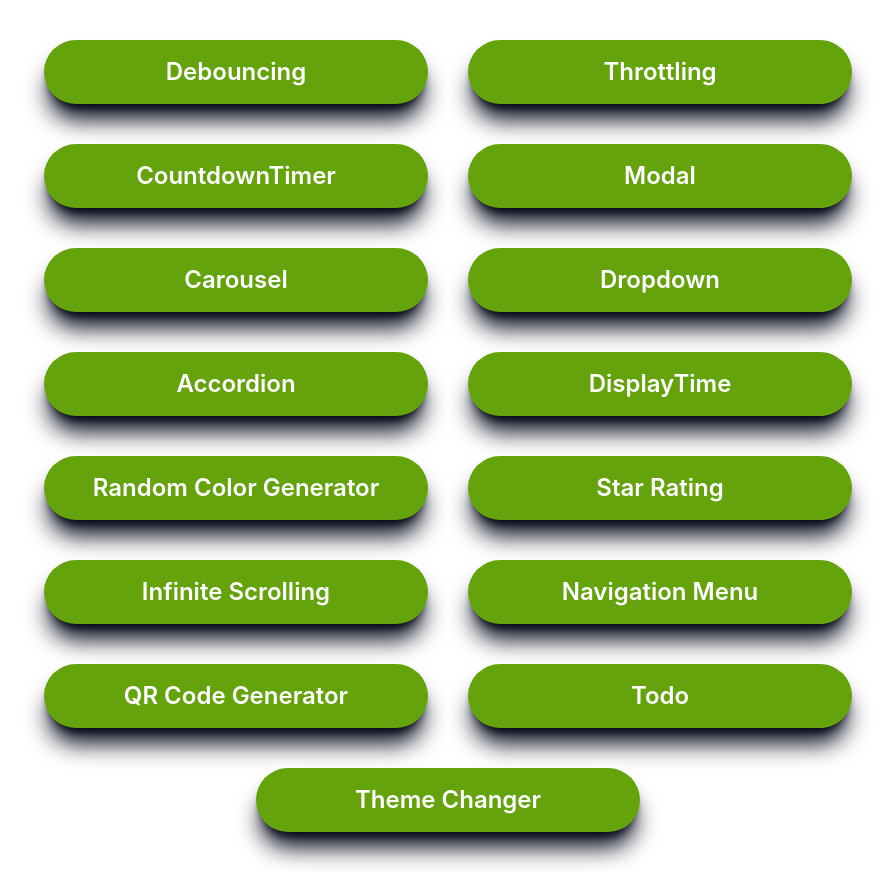
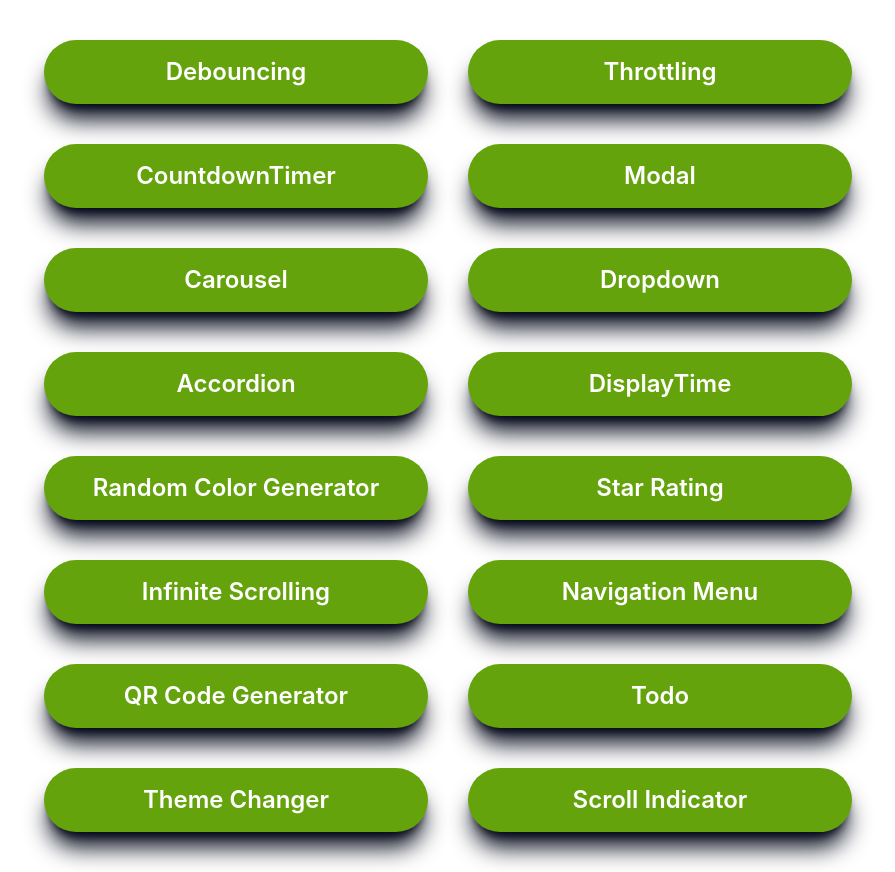
Before and after one commit to rajesh-ranjan-git/ReactReusableComponents, a React (Vite) app: page / in a window 1280 px wide. Shown: the whole page, without its empty margins (192-1087 px from the left). Built offline with nearby package versions, Linux system fonts and the light colour scheme.

Commit message:
Scroll Indicator

```diff
--- a/src/Components/Home.jsx
+++ b/src/Components/Home.jsx
@@ -61,6 +61,10 @@ const Home = () => {
 
   const handleThemeChanger = () => {
     navigate("/themeChanger");
+  };
+
+  const handleScrollIndicator = () => {
+    navigate("/scrollIndicator");
   };
 
   return (
@@ -155,6 +159,12 @@ const Home = () => {
       >
         Theme Changer
       </button>
+      <button
+        className="bg-lime-600 shadow-slate-950 shadow-xl p-4 rounded-full w-96 font-semibold text-2xl text-white"
+        onClick={handleScrollIndicator}
+      >
+        Scroll Indicator
+      </button>
     </div>
   );
 };
--- /dev/null
+++ b/src/Components/ScrollIndicator/ScrollIndicator.jsx
@@ -0,0 +1,62 @@
+import React, { useEffect, useState } from "react";
+import GoHome from "../GoHome";
+import Loader from "../Loader";
+
+const ScrollIndicator = () => {
+  const [posts, setPosts] = useState([]);
+  const [loading, setLoading] = useState(true);
+  const [scrolledWidth, setScrolledWidth] = useState(0);
+
+  const getPosts = async () => {
+    try {
+      const response = await fetch("https://dummyjson.com/posts?limit=100");
+      const data = await response.json();
+
+      if (data) {
+        setPosts(data.posts);
+        setLoading(false);
+      }
+    } catch (error) {
+      console.log("Error occurred while getting posts : ", error);
+      setLoading(false);
+    }
+  };
+
+  const handleScroll = (e) => {
+    const height = e.target.scrollHeight - e.target.clientHeight;
+    const howMuchScrolled = e.target.scrollTop;
+    setScrolledWidth((howMuchScrolled / height) * 100);
+  };
+
+  useEffect(() => {
+    getPosts();
+  }, []);
+
+  return (
+    <div className="flex flex-col items-center h-screen">
+      <h1 className="p-5 text-5xl">Scroll Indicator</h1>
+      <div
+        className="relative flex flex-col items-center border border-lime-600 rounded-xl w-[90vw] h-[75vh] text-xl overflow-y-scroll"
+        onScroll={(e) => handleScroll(e)}
+      >
+        <div className="fixed bg-lime-600 rounded-xl w-[89vw] h-2">
+          <div
+            className="bg-red-600 rounded-xl h-2"
+            style={{ width: `${scrolledWidth}%` }}
+          ></div>
+        </div>
+        {loading && <Loader />}
+        {posts &&
+          posts.length &&
+          posts.map((post) => (
+            <p className="p-2" key={post.id}>
+              {post.title}
+            </p>
+          ))}
+      </div>
+      <GoHome />
+    </div>
+  );
+};
+
+export default ScrollIndicator;
--- a/src/index.css
+++ b/src/index.css
@@ -18,6 +18,19 @@
   box-sizing: border-box;
 }
 
+::-webkit-scrollbar {
+  width: 0.5rem;
+}
+
+::-webkit-scrollbar-track {
+  border-radius: 0.75rem;
+}
+
+::-webkit-scrollbar-thumb {
+  background-color: rgb(101 163 13);
+  border-radius: 1rem;
+}
+
 .todo {
   background-image: url("/assets/background.jpg");
   background-position: left;
--- a/src/main.jsx
+++ b/src/main.jsx
@@ -19,6 +19,7 @@ import NavigationMenu from "./Components/NavigationMenu/NavigationMenu.jsx";
 import QRCodeGenerator from "./Components/QRCodeGenerator/QRCodeGenerator.jsx";
 import Todo from "./components/Todo/Todo.jsx";
 import ThemeChanger from "./components/ThemeChanger/ThemeChanger.jsx";
+import ScrollIndicator from "./Components/ScrollIndicator/ScrollIndicator.jsx";
 
 const appRouter = createBrowserRouter([
   {
@@ -89,6 +90,10 @@ const appRouter = createBrowserRouter([
         path: "/themeChanger",
         element: <ThemeChanger />,
       },
+      {
+        path: "/scrollIndicator",
+        element: <ScrollIndicator />,
+      },
     ],
     errorElement: <Error />,
   },
```
